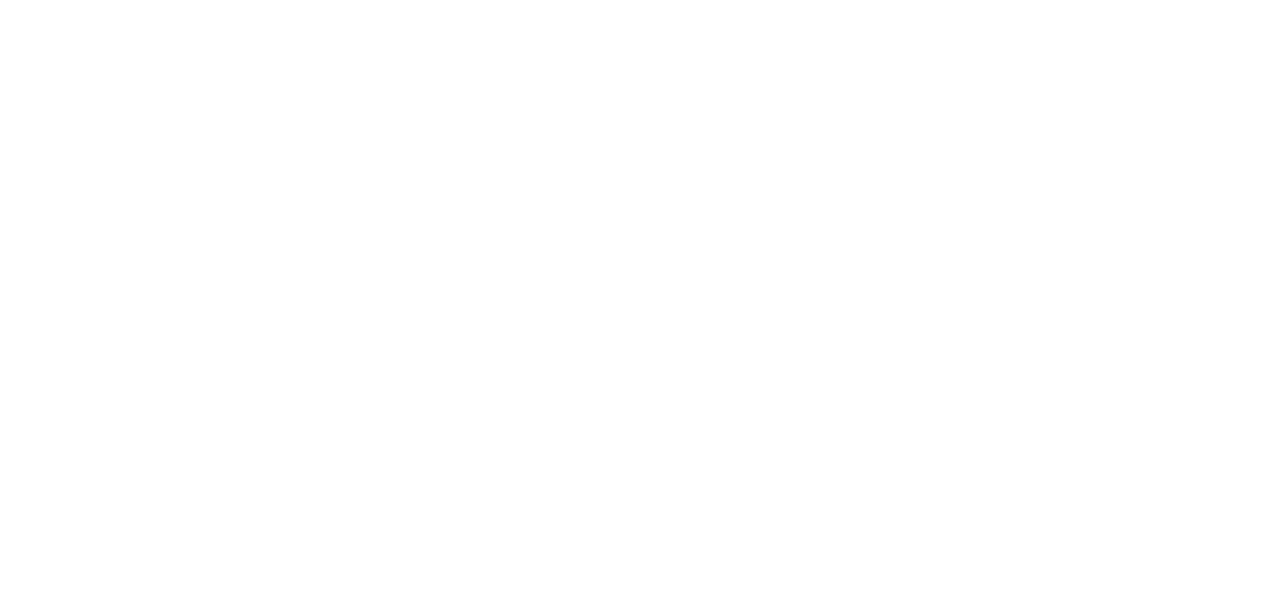
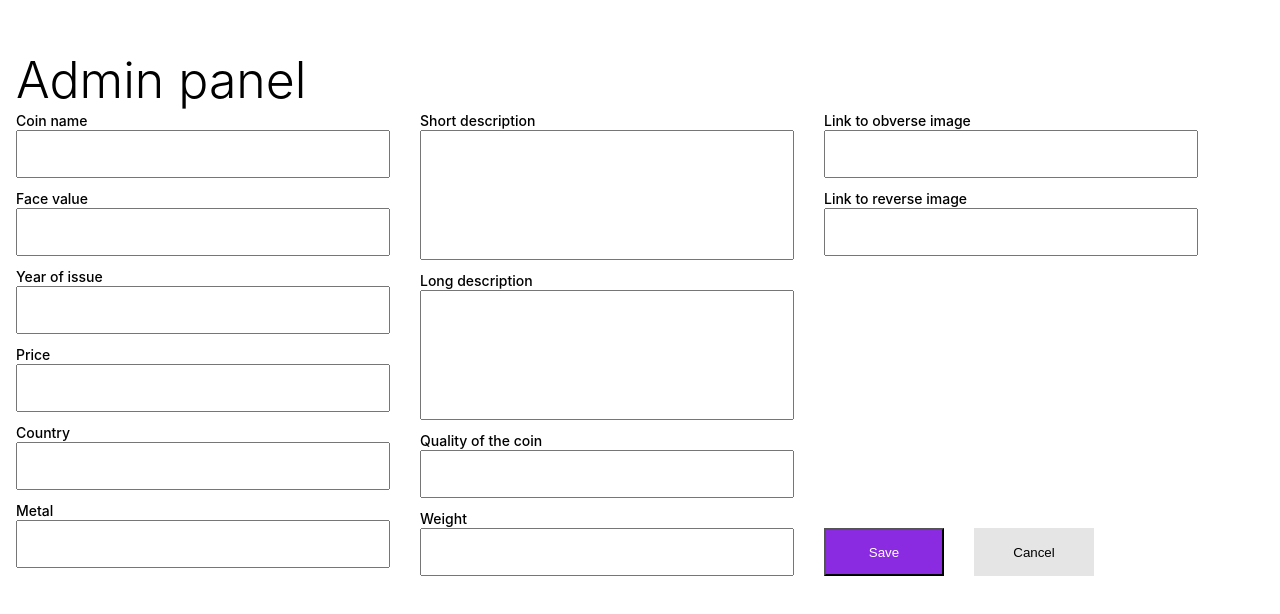
Before and after one commit to Kamalusta/Coin, a React (Create React App) app in the folder client/coins-react/: page /inputcoin in a window 1280 px wide. Before the commit this address had no page. Shown: the top 614 px of the page. Built offline with nearby package versions, Linux system fonts and the light colour scheme; no server answers.

Commit message:
adminpanel

```diff
--- a/client/coins-react/src/App.js
+++ b/client/coins-react/src/App.js
@@ -1,10 +1,10 @@
 import { Route, Routes } from 'react-router-dom';
+import AdminInputPanel from './components/admin/AdminInputPanel';
 import AdminLogin from './components/admin/AdminLogin';
 import AdminPanel from './components/admin/adminpanel/AdminPanel';
 import Description from './components/description/Description';
 import Home from './components/home/Home';
 import Listofcoins from './components/list/List0fcoins';
-
 
 function App() {
   return (
@@ -15,9 +15,10 @@
         <Route path='/description/:name/:backlist/:category' element={<Description />}></Route>
         <Route path='/admin' element={<AdminLogin />}></Route>
         <Route path='/adminpanel' element={<AdminPanel />}></Route>
+        <Route path='/inputcoin/:id' element={<AdminInputPanel />}></Route>
+        <Route path='/inputcoin' element={<AdminInputPanel />}></Route>
       </Routes>
     </div>
   );
 }
-
 export default App;
--- /dev/null
+++ b/client/coins-react/src/components/admin/AdminInputPanel.jsx
@@ -0,0 +1,89 @@
+import React, { useEffect, useState } from 'react'
+import { useNavigate, useParams } from 'react-router-dom';
+import './styleinput.css';
+
+
+export default function AdminInputPanel() {
+    const navigate = useNavigate();
+    const params = useParams()
+    const [inputstate, setInputstate] = useState({ id: "", coinname: "", category: "", coinyear: "", price: "", coincountry: "", composition: "", about: "", about2: "", quality: "", weight: "", coinpic: "", coinpic2: "", denomination: "rthg", deleted: "1" })
+
+    const handleSubmit = (e) => {
+        e.preventDefault()
+        fetch("http://localhost:3001/inputcoin", {
+            method: 'POST',
+            headers: {
+                'Content-type': 'application/json'
+            },
+            body: JSON.stringify(inputstate)
+        })
+        navigate('/adminpanel');
+    }
+    const handleChange = event => {
+        setInputstate({ ...inputstate, [event.target.id]: event.target.value })
+    }
+
+    useEffect(() => {
+        fetch(`http://localhost:3001/editcoin/${params.id}`)
+            .then(res => res.json())
+            .then(data => {
+                setInputstate({ id: data[0].id, coinname: data[0].coinname, category: data[0].category, coinyear: data[0].coinyear, price: data[0].price, coincountry: data[0].coincountry, composition: data[0].composition, about: data[0].about, about2: data[0].about2, quality: data[0].quality, weight: data[0].weight, coinpic: data[0].coinpic, coinpic2: data[0].coinpic2 })
+            })
+        console.log(inputstate)
+
+    }, [])
+    return (
+        <div className='inputpanel'>
+            <p className='header'>Admin panel</p>
+            <form className='input-form' action="" onSubmit={(e) => handleSubmit(e)}>
+                <div>
+                    <label htmlFor="">Coin name</label><br />
+                    <input value={inputstate.coinname} id='coinname' type="text" onChange={handleChange} required /><br />
+
+                    <label htmlFor="">Face value</label><br />
+                    <input value={inputstate.category} id='category' type="text" onChange={handleChange} /><br />
+
+                    <label htmlFor="">Year of issue</label><br />
+                    <input value={inputstate.coinyear} id='coinyear' type="text" onChange={handleChange} /><br />
+
+                    <label htmlFor="">Price</label><br />
+                    <input value={inputstate.price} id='price' type="text" onChange={handleChange} required /><br />
+
+                    <label htmlFor="">Country</label><br />
+                    <input value={inputstate.coincountry} id='coincountry' type="text" onChange={handleChange} required /><br />
+
+                    <label htmlFor="">Metal</label><br />
+                    <input value={inputstate.composition} id='composition' type="text" onChange={handleChange} /><br />
+                </div>
+                <div>
+                    <label htmlFor="">Short description</label><br />
+                    <input value={inputstate.about} id='about' className='description' type="text" onChange={handleChange} required /><br />
+
+                    <label htmlFor="">Long description</label><br />
+                    <input value={inputstate.about2} id='about2' className='description' type="text" onChange={handleChange} /><br />
+
+                    <label htmlFor="">Quality of the coin</label><br />
+                    <input value={inputstate.quality} id='quality' type="text" onChange={handleChange} /><br />
+
+                    <label htmlFor="">Weight</label><br />
+                    <input value={inputstate.weight} id='weight' type="text" onChange={handleChange} /><br />
+                </div>
+                <div className='input-button'>
+                    <div>
+                        <label htmlFor="">Link to obverse image</label><br />
+                        <input value={inputstate.coinpic} id='coinpic' type="text" onChange={handleChange} /><br />
+
+                        <label htmlFor="">Link to reverse image</label><br />
+                        <input value={inputstate.coinpic2} id='coinpic2' type="text" onChange={handleChange} /><br />
+                    </div>
+                    <div>
+                        <button type='submit'>Save</button>
+                        <button className='button' onClick={() => { navigate('/adminpanel') }}>Cancel</button>
+                    </div>
+
+                </div>
+            </form>
+
+        </div>
+    )
+}
--- a/client/coins-react/src/components/admin/adminpanel/AdminPanel.jsx
+++ b/client/coins-react/src/components/admin/adminpanel/AdminPanel.jsx
@@ -1,11 +1,30 @@
-import { useEffect, useState } from 'react';
-import { useNavigate } from 'react-router-dom';
+import { useEffect, useRef, useState } from 'react';
+import { Link, useNavigate } from 'react-router-dom';
 import './styleadminpanel.css';
+
 
 
 export default function AdminPanel() {
     const navigate = useNavigate();
     const [data, setData] = useState([]);
+
+    const handleMouseDown = (e) => {
+        e.target.classList.add('active');
+    };
+    const handleMouseUp = (e) => {
+        e.target.classList.remove('active');
+
+    };
+    const handleDelete = (e) => {
+        fetch(`http://localhost:3001/delete/${e.target.id}`, {
+            method: 'DELETE',
+        })
+        window.location.reload()
+    }
+    const handleEdit = (e) => {
+        navigate(`/inputcoin/${e.target.id}`)
+
+    }
 
     useEffect(() => {
         fetch("http://localhost:3001/home")
@@ -21,10 +40,9 @@
     return (
         <div>
             <p className='header'>Admin panel</p>
-
             <div className="inputfield">
                 <label >Input field</label><br />
-                <input type="text" disabled="true" /> <button>Search</button><br />
+                <input type="text" disabled={true} /> <button>Search</button><br />
             </div>
             {/* <Link to='/home'>Advanced filter ^</Link> */}
             <div className="adminlistCoin">
@@ -35,10 +53,21 @@
                             <h4  >{item.coinname}</h4>
                             <p>{item.about}</p>
                         </div>
-                        <button>Edit</button>
-                        <button>Delete</button>
+                        <button className='button'
+                            id={item.id}
+                            onMouseDown={handleMouseDown}
+                            onMouseUp={handleMouseUp}
+                            onClick={handleEdit}>Edit</button>
+                        <button className='button'
+                            onMouseDown={handleMouseDown}
+                            onMouseUp={handleMouseUp} id={item.id} onClick={(e) => handleDelete(e)}>Delete</button>
                     </div>
                 ))}
+                <div className='add-link'>
+                    <div className='addcoin'>+</div>
+                    <Link to={'/inputcoin'}>Add a new coin</Link>
+                </div>
+
             </div>
 
         </div>
--- a/client/coins-react/src/components/admin/adminpanel/styleadminpanel.css
+++ b/client/coins-react/src/components/admin/adminpanel/styleadminpanel.css
@@ -3,10 +3,45 @@
     font-weight: 300;
 }
 
-.coins-page2 button {
+.addcoin {
+    width: 120px;
+    height: 120px;
+    border: 1px solid black;
+    border-radius: 50%;
+    /* text-align: center; */
+    display: flex;
+    justify-content: center;
+    align-items: center;
+    font-size: 30px;
+    margin-right: 30px;
+
+}
+
+.add-link {
+    display: flex;
+    align-items: center;
+}
+
+.listImg {
+    margin-bottom: 20px;
+}
+
+.coinabout {
+    margin-right: 20px;
+}
+
+.inputfield input {
+    margin-right: 12px;
+}
+
+.button {
     background-color: #E5E5E5;
     color: black;
     margin-top: 10px;
     margin-right: 30px;
     border: 0px;
 }
+
+.active {
+    background-color: blueviolet;
+}
--- /dev/null
+++ b/client/coins-react/src/components/admin/styleinput.css
@@ -0,0 +1,25 @@
+.inputpanel input {
+    width: 374px;
+    height: 48px;
+    margin-right: 30px;
+    margin-top: 0px;
+}
+
+.input-form {
+    display: flex;
+}
+
+.description {
+    height: 130px !important;
+}
+
+.input-button {
+    display: flex;
+    flex-direction: column;
+    justify-content: space-between;
+}
+
+.input-button button {
+    margin-right: 30px;
+    margin-bottom: 10px;
+}
--- a/client/coins-react/src/components/home/styleHome.css
+++ b/client/coins-react/src/components/home/styleHome.css
@@ -8,7 +8,6 @@
     display: flex;
     margin-top: 25px;
 }
-
 
 button {
     background-color: blueviolet;
--- a/client/coins-react/src/components/list/List0fcoins.jsx
+++ b/client/coins-react/src/components/list/List0fcoins.jsx
@@ -15,10 +15,10 @@
             })
     }, []);
 
-    const choosen = (e) => {
-        const name = e.target.innerText
-        navigate(`/description/${name}/${params.query}/${params.category}`)
-    }
+    // const choosen = (e) => {
+    //     const name = e.target.innerText
+    //     navigate(`/description/${name}/${params.query}/${params.category}`)
+    // }
 
     return (
         <div >
--- a/client/coins-react/src/components/list/PaginatedItems.js
+++ b/client/coins-react/src/components/list/PaginatedItems.js
@@ -2,7 +2,6 @@
 import ReactPaginate from 'react-paginate';
 import { Link, useNavigate } from 'react-router-dom';
 import './styleList.css'
-
 
 function Items({ currentItems, params1, params2 }) {
     const navigate = useNavigate();
@@ -59,7 +58,6 @@
     const handleset = (e) => {
         setPerpage(e.target.value)
     }
-
     return (
         <>
             <Items currentItems={currentItems} params1={params1} params2={params2} />
```
Also changed, not shown: client/coins-react/src/index.js (+0 -23 lines), 1 other file (tests, documents, lock files or other folders).
